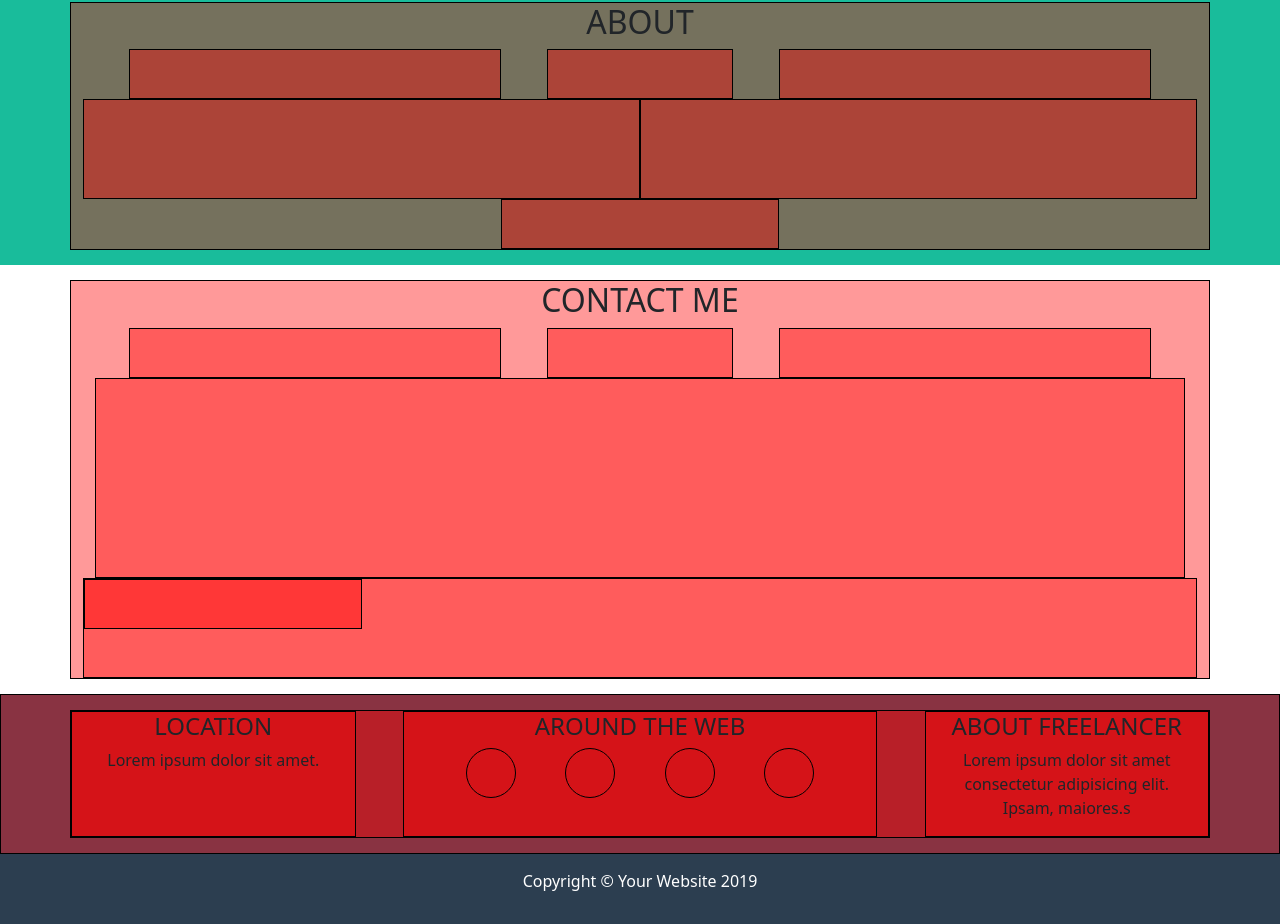
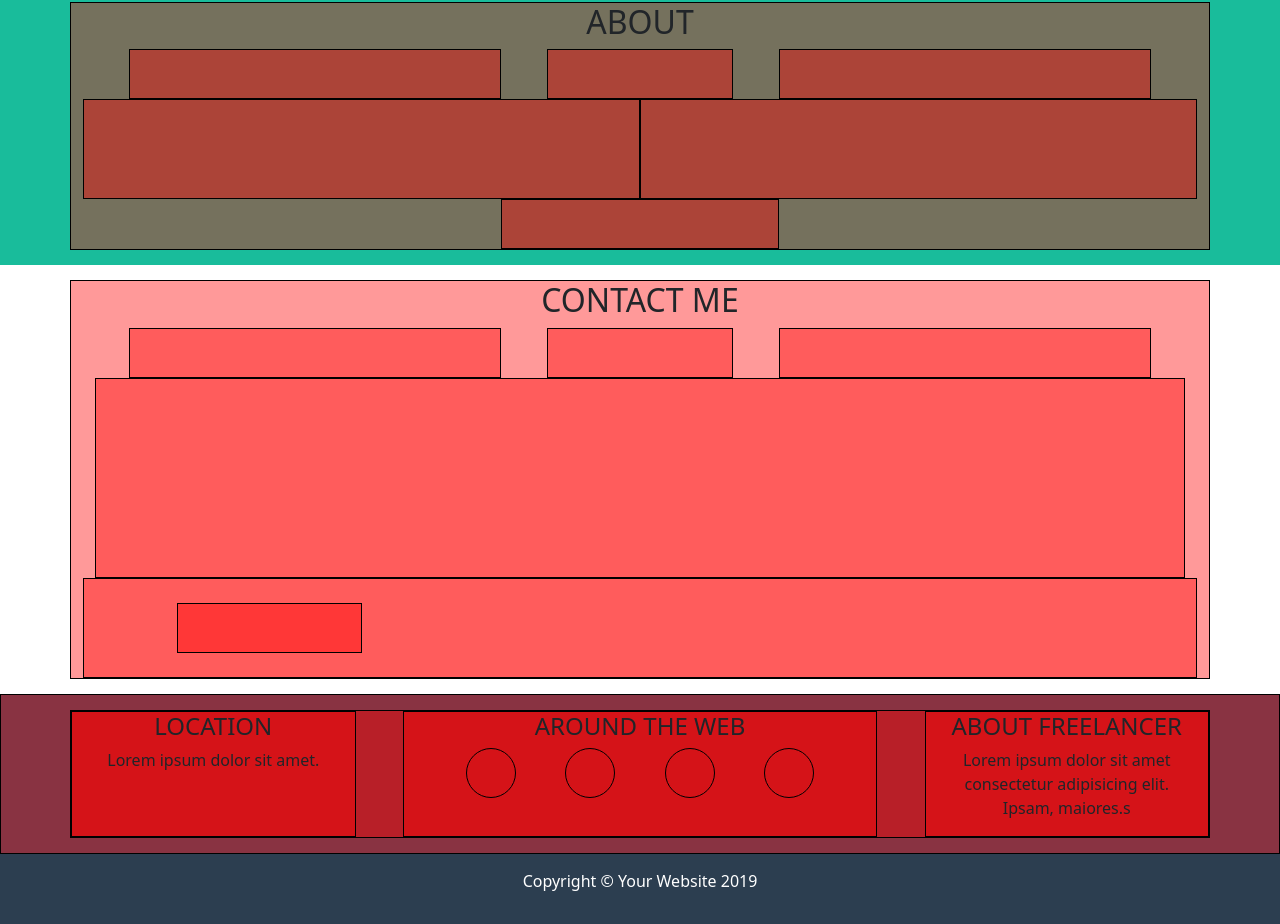
Before and after one commit to agostinopique/html-css-bootstrap-freelancer, a plain HTML site: page index.html in a window 1280 px wide. Shown: the part 698-1622 px from the top of the page. Drawn offline with nearby package versions, Linux system fonts and the light colour scheme.

Commit message:
Fix box form button;

```diff
--- a/index.html
+++ b/index.html
@@ -92,8 +92,8 @@
                         <div class="col-4 ap_debug"></div>
                     </div>
                     <div class="form debug"></div>
-                    <div class="row justify-content-start debug">
-                        <div class="col-3 ap_debug"></div>
+                    <div class="row justify-content-start align-content-center debug">
+                        <div class="col-2 offset-1 ap_debug"></div>
                     </div>
                 </div>
             </div>
```
